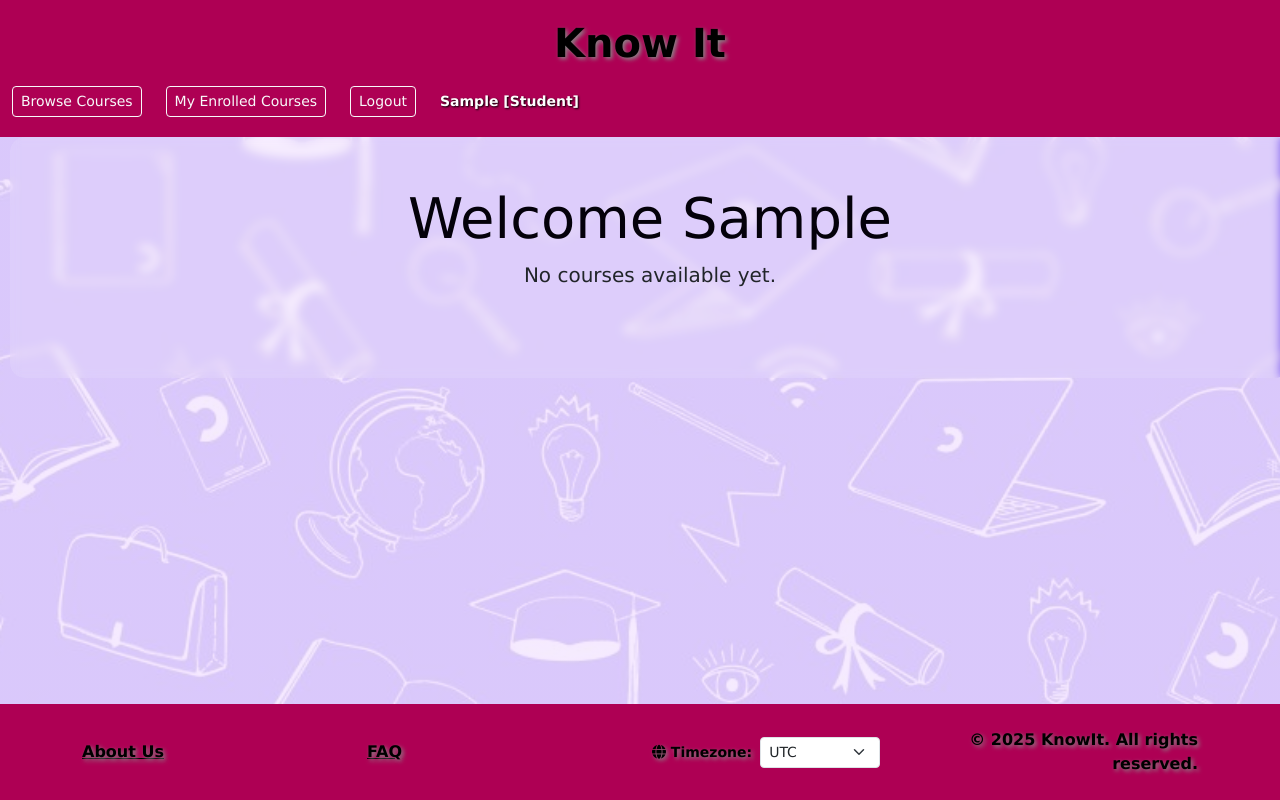
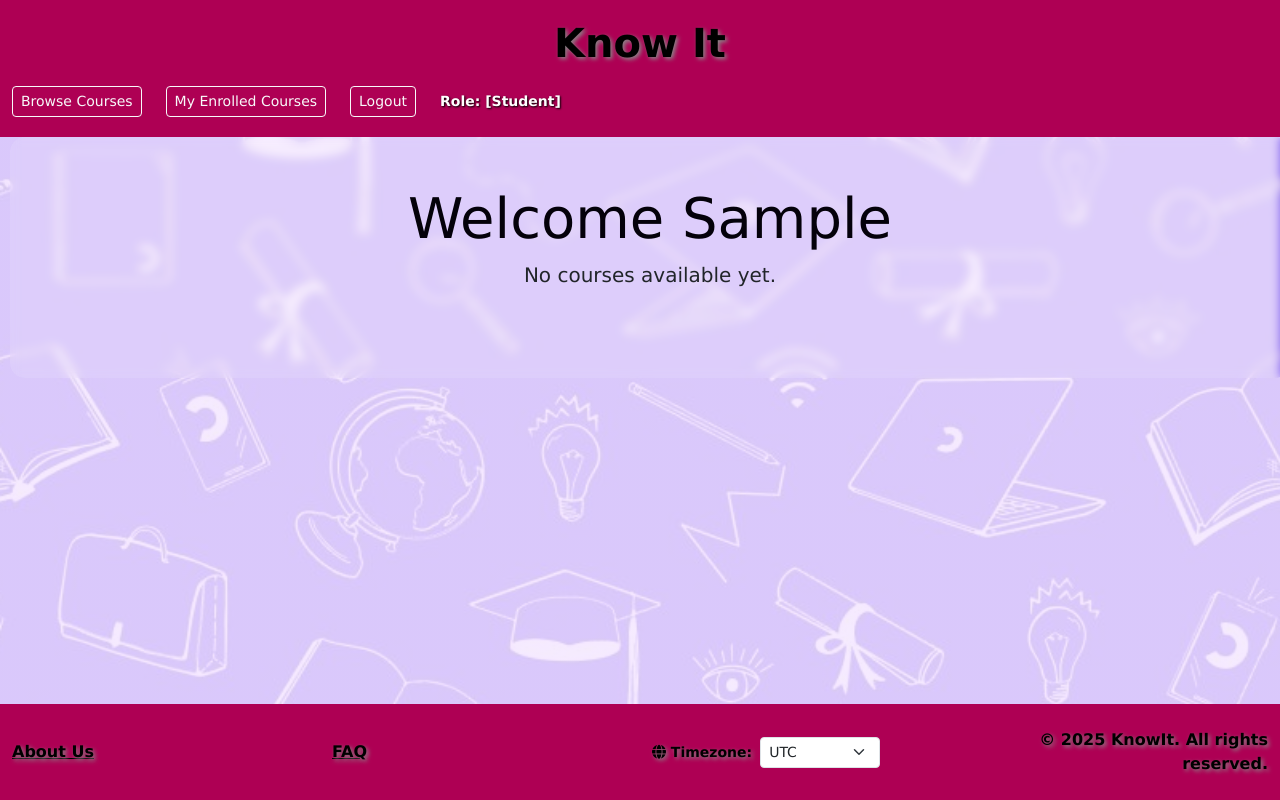
Before and after one commit to RomanGajdosik/KnowIt, a Flask app: page / in a window 1280 px wide. Run offline with Flask 3, Linux system fonts and the light colour scheme; the visitor is signed in with stand-in values (Sample User, id 1); data comes from the database, SQL or seed files in the repository; data that the repository does not hold is empty.

Commit message:
adjusted some elements and width to looks perfecto.

```diff
--- a/templates/index.html
+++ b/templates/index.html
@@ -77,6 +77,16 @@
             margin-top: auto;
             background-color: #ae0054 !important;
         }
+
+        /* Ensure full-width headers and footers */
+        .navbar, .footer {
+            width: 100vw;
+            position: relative;
+            left: 50%;
+            right: 50%;
+            margin-left: -50vw;
+            margin-right: -50vw;
+        }
     </style>
 </head>
 <body>
@@ -123,9 +133,9 @@
                             <button type="submit" class="btn btn-outline-light btn-sm">Logout</button>
                         </form>
                     </div>
-                    <div class="col-auto mb-1">
+                    <div class="col-auto mb-1 ms-auto">
                         <span class="text-white small" style="font-weight:bold; text-shadow:1px 1px 2px #000; line-height: 31px;">
-                            {{ current_user.username|capitalize }} [{{current_user.role|capitalize}}]
+                            Role: [{{current_user.role|capitalize}}]
                         </span>
                     </div>
                     {% else %}
@@ -268,7 +278,7 @@
 
     <!-- Footer -->
     <footer class="footer py-4">
-        <div class="container">
+        <div class="container-fluid">
             <div class="row align-items-center">
                 <div class="col-md-3 mb-2 mb-md-0">
                     <a href="#about" class="text-black">About Us</a>
```
